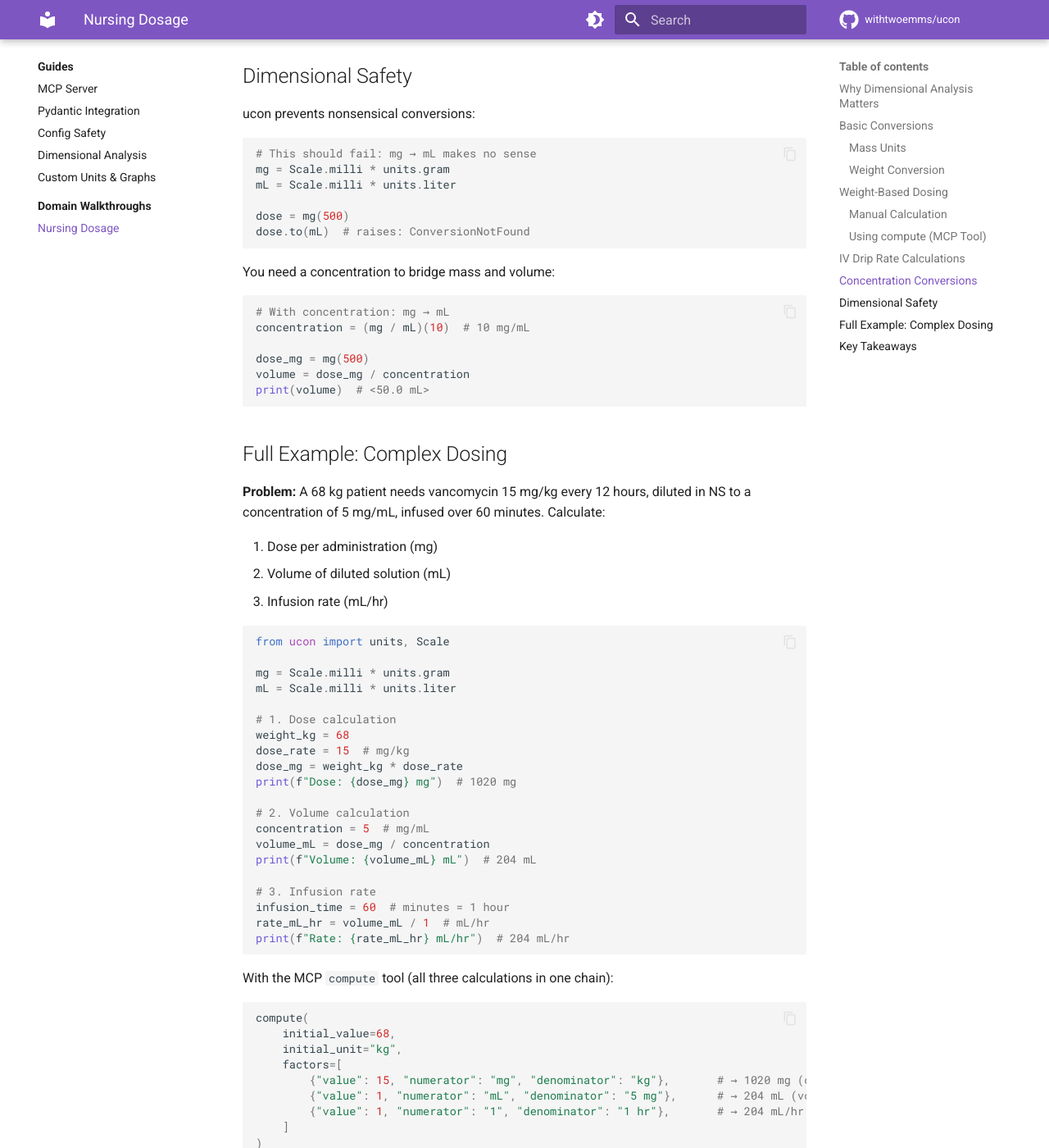
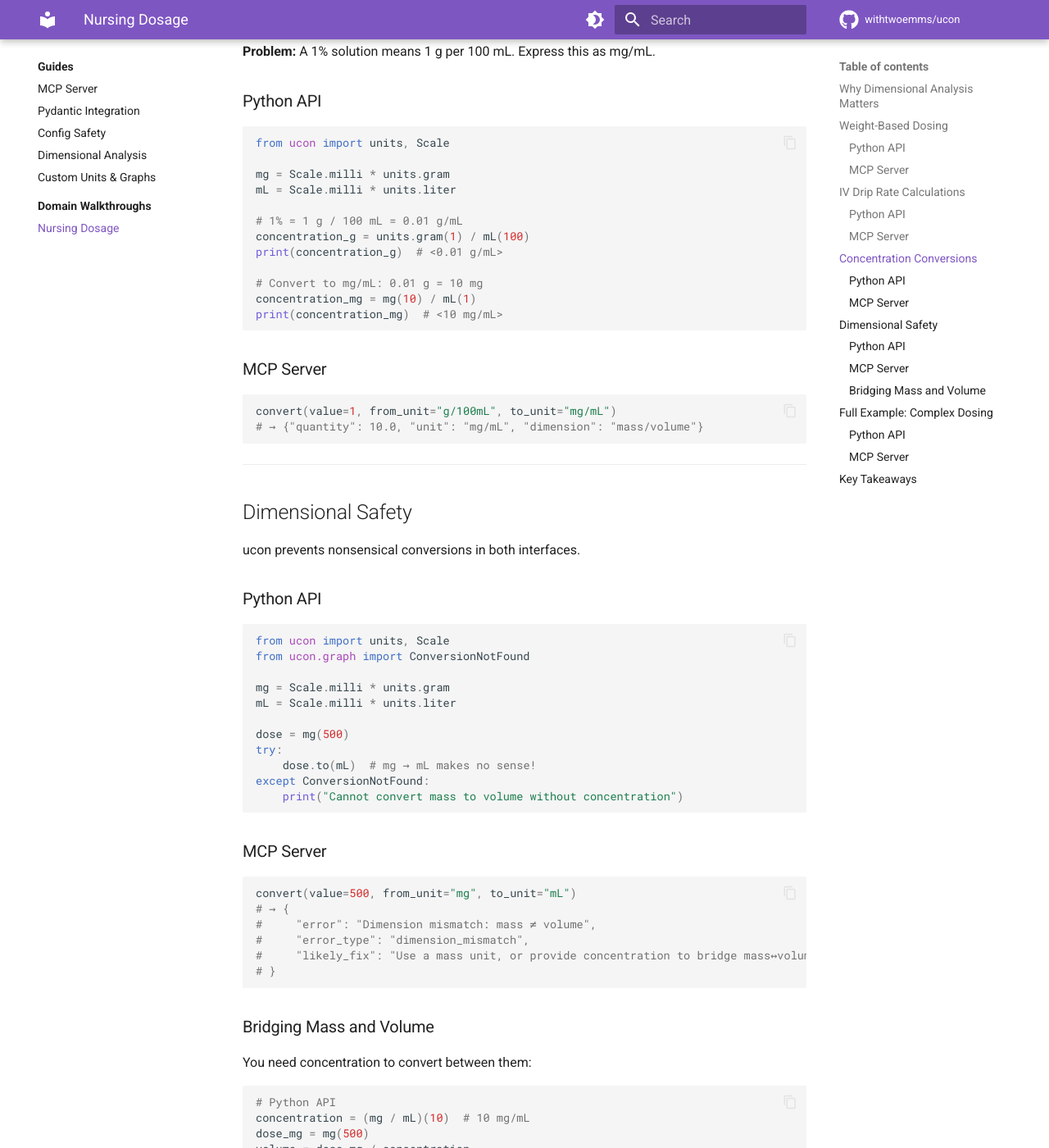
Before and after one commit to withtwoemms/ucon, an MkDocs documentation site: the page built from docs/guides/domain-walkthroughs/nursing-dosage.md, in a window 1280 px wide and 1400 px high, scrolled down 2961 px. Shown: the whole window at 82% size. Built offline with MkDocs 1.6.1 and Material for MkDocs 9.7.7, drawn with Linux system fonts in a browser that asks for light colours; comment, search, counter and statistics services are not loaded; some of the changed text lies outside the part shown.

Commit message:
better nursing dose domain guide formatting

````diff
--- a/docs/guides/domain-walkthroughs/nursing-dosage.md
+++ b/docs/guides/domain-walkthroughs/nursing-dosage.md
@@ -1,6 +1,11 @@
 # Nursing Dosage Calculations
 
 This walkthrough demonstrates dimensional analysis for medication dosing—a domain where unit errors can be fatal.
+
+Each example shows two approaches:
+
+- **Python API** — Direct use of ucon in your code
+- **MCP Server** — Via AI agents like Claude
 
 ## Why Dimensional Analysis Matters
 
@@ -12,36 +17,13 @@ Medication errors kill thousands of patients annually. Common mistakes:
 
 Dimensional analysis catches these errors by tracking units through every step.
 
-## Basic Conversions
-
-### Mass Units
-
-```python
-from ucon import units, Scale
-
-mg = Scale.milli * units.gram
-mcg = Scale.micro * units.gram
-
-# Convert 500 mcg to mg
-dose = mcg(500)
-print(dose.to(mg))  # <0.5 mg>
-```
-
-### Weight Conversion
-
-```python
-# Patient weight: 154 lb → kg
-kilogram = Scale.kilo * units.gram
-weight_lb = units.pound(154)
-weight_kg = weight_lb.to(kilogram)
-print(weight_kg)  # <69.85... kg>
-```
+---
 
 ## Weight-Based Dosing
 
 **Problem:** A 154 lb patient needs a drug dosed at 15 mg/kg/day, given every 8 hours (3 doses/day). What's the dose per administration?
 
-### Manual Calculation
+### Python API
 
 ```python
 from ucon import units, Scale
@@ -49,19 +31,20 @@ from ucon import units, Scale
 mg = Scale.milli * units.gram
 kg = Scale.kilo * units.gram
 
-# Convert weight
+# Step 1: Convert weight
 weight = units.pound(154).to(kg)
+print(weight)  # <69.84... kg>
 
-# Calculate daily dose
-daily_dose = weight.quantity * 15  # mg/day
-dose_per_admin = daily_dose / 3    # mg per dose
+# Step 2: Calculate daily dose
+daily_dose = mg(weight.quantity * 15)
+print(daily_dose)  # <1047.6... mg>
 
+# Step 3: Divide by doses per day
+dose_per_admin = daily_dose.quantity / 3
 print(f"{dose_per_admin:.1f} mg per dose")  # 349.2 mg per dose
 ```
 
-### Using `compute` (MCP Tool)
-
-The MCP [`compute`](../mcp-server.md#compute) tool tracks dimensions through each step. This is called via the MCP server (e.g., by Claude or another AI agent):
+### MCP Server
 
 ```python
 compute(
@@ -77,24 +60,47 @@ compute(
 
 **Step trace:**
 
-1. `154 lb` → mass
-2. `× (1 kg / 2.205 lb)` → mass (now in kg)
-3. `× (15 mg / kg*day)` → mass/time
-4. `× (1 day / 3 ea)` → mass/count
+| Step | Factor | Dimension | Result |
+|------|--------|-----------|--------|
+| 0 | 154 lb | mass | 154 lb |
+| 1 | × (1 kg / 2.205 lb) | mass | 69.84 kg |
+| 2 | × (15 mg / kg·day) | mass/time | 1047.6 mg/day |
+| 3 | × (1 day / 3 ea) | mass/count | **349.2 mg/ea** |
 
-**Result:** 349.2 mg/dose
+---
 
 ## IV Drip Rate Calculations
 
 **Problem:** Infuse 1000 mL over 8 hours using a drip set that delivers 15 drops/mL. What's the drip rate in drops/minute?
 
-First, define the `drop` unit (not in ucon's standard library):
+### Python API
+
+```python
+from ucon import units, Scale, Dimension
+from ucon.core import Unit
+
+mL = Scale.milli * units.liter
+
+# Define custom unit for drops (not in standard library)
+drop = Unit("drop", "gtt", Dimension.count, aliases=("gtt", "drop"))
+
+# Calculate
+total_drops = 1000 * 15  # 1000 mL × 15 drops/mL
+total_minutes = 8 * 60   # 8 hours × 60 min/hr
+rate = total_drops / total_minutes
+
+print(f"{rate:.1f} drops/min")  # 31.2 drops/min
+```
+
+### MCP Server
+
+First, define the `drop` unit:
 
 ```python
 define_unit(name="drop", dimension="count", aliases=["gtt", "drop"])
 ```
 
-Then calculate using the MCP `compute` tool:
+Then calculate:
 
 ```python
 compute(
@@ -110,9 +116,16 @@ compute(
 
 **Result:** 31.25 drops/min (round to 31 gtt/min)
 
+!!! note "Custom Units in MCP"
+    The `drop` unit isn't in ucon's standard library. Use `define_unit` to register it for the session before calling `compute`.
+
+---
+
 ## Concentration Conversions
 
 **Problem:** A 1% solution means 1 g per 100 mL. Express this as mg/mL.
+
+### Python API
 
 ```python
 from ucon import units, Scale
@@ -120,89 +133,136 @@ from ucon import units, Scale
 mg = Scale.milli * units.gram
 mL = Scale.milli * units.liter
 
-# 1% = 1 g / 100 mL
-concentration = units.gram(1) / mL(100)
-print(concentration)  # <0.01 g/mL>
+# 1% = 1 g / 100 mL = 0.01 g/mL
+concentration_g = units.gram(1) / mL(100)
+print(concentration_g)  # <0.01 g/mL>
 
-# Convert g to mg: 0.01 g/mL = 10 mg/mL
-# (1 g = 1000 mg, so 0.01 g = 10 mg)
+# Convert to mg/mL: 0.01 g = 10 mg
+concentration_mg = mg(10) / mL(1)
+print(concentration_mg)  # <10 mg/mL>
 ```
+
+### MCP Server
+
+```python
+convert(value=1, from_unit="g/100mL", to_unit="mg/mL")
+# → {"quantity": 10.0, "unit": "mg/mL", "dimension": "mass/volume"}
+```
+
+---
 
 ## Dimensional Safety
 
-ucon prevents nonsensical conversions:
+ucon prevents nonsensical conversions in both interfaces.
+
+### Python API
 
 ```python
-# This should fail: mg → mL makes no sense
+from ucon import units, Scale
+from ucon.graph import ConversionNotFound
+
 mg = Scale.milli * units.gram
 mL = Scale.milli * units.liter
 
 dose = mg(500)
-dose.to(mL)  # raises: ConversionNotFound
+try:
+    dose.to(mL)  # mg → mL makes no sense!
+except ConversionNotFound:
+    print("Cannot convert mass to volume without concentration")
 ```
 
-You need a concentration to bridge mass and volume:
+### MCP Server
 
 ```python
-# With concentration: mg → mL
+convert(value=500, from_unit="mg", to_unit="mL")
+# → {
+#     "error": "Dimension mismatch: mass ≠ volume",
+#     "error_type": "dimension_mismatch",
+#     "likely_fix": "Use a mass unit, or provide concentration to bridge mass↔volume"
+# }
+```
+
+### Bridging Mass and Volume
+
+You need concentration to convert between them:
+
+```python
+# Python API
 concentration = (mg / mL)(10)  # 10 mg/mL
-
 dose_mg = mg(500)
 volume = dose_mg / concentration
 print(volume)  # <50.0 mL>
 ```
 
+---
+
 ## Full Example: Complex Dosing
 
-**Problem:** A 68 kg patient needs vancomycin 15 mg/kg every 12 hours, diluted in NS to a concentration of 5 mg/mL, infused over 60 minutes. Calculate:
+**Problem:** A 68 kg patient needs vancomycin 15 mg/kg every 12 hours, diluted to a concentration of 5 mg/mL, infused over 60 minutes. Calculate:
 
 1. Dose per administration (mg)
 2. Volume of diluted solution (mL)
 3. Infusion rate (mL/hr)
+
+### Python API
 
 ```python
 from ucon import units, Scale
 
 mg = Scale.milli * units.gram
 mL = Scale.milli * units.liter
+kg = Scale.kilo * units.gram
+
+# Given
+weight = kg(68)
+dose_rate = 15  # mg/kg
+concentration = 5  # mg/mL
+infusion_time = 1  # hour (60 minutes)
 
 # 1. Dose calculation
-weight_kg = 68
-dose_rate = 15  # mg/kg
-dose_mg = weight_kg * dose_rate
-print(f"Dose: {dose_mg} mg")  # 1020 mg
+dose = mg(weight.quantity * dose_rate)
+print(f"Dose: {dose}")  # <1020 mg>
 
 # 2. Volume calculation
-concentration = 5  # mg/mL
-volume_mL = dose_mg / concentration
-print(f"Volume: {volume_mL} mL")  # 204 mL
+volume = mL(dose.quantity / concentration)
+print(f"Volume: {volume}")  # <204 mL>
 
 # 3. Infusion rate
-infusion_time = 60  # minutes = 1 hour
-rate_mL_hr = volume_mL / 1  # mL/hr
-print(f"Rate: {rate_mL_hr} mL/hr")  # 204 mL/hr
+rate = volume.quantity / infusion_time
+print(f"Rate: {rate} mL/hr")  # 204 mL/hr
 ```
 
-With the MCP `compute` tool (all three calculations in one chain):
+### MCP Server
+
+All three calculations in one chain:
 
 ```python
 compute(
     initial_value=68,
     initial_unit="kg",
     factors=[
-        {"value": 15, "numerator": "mg", "denominator": "kg"},       # → 1020 mg (dose)
-        {"value": 1, "numerator": "mL", "denominator": "5 mg"},      # → 204 mL (volume at 5 mg/mL)
-        {"value": 1, "numerator": "1", "denominator": "1 hr"},       # → 204 mL/hr (rate over 60 min)
+        {"value": 15, "numerator": "mg", "denominator": "kg"},
+        {"value": 1, "numerator": "mL", "denominator": "5 mg"},
+        {"value": 1, "numerator": "1", "denominator": "1 hr"},
     ]
 )
-# → 204 mL/hr infusion rate
 ```
 
-The step trace shows each intermediate result: 68 kg → 1020 mg → 204 mL → 204 mL/hr.
+**Step trace:**
+
+| Step | Factor | Result |
+|------|--------|--------|
+| 0 | 68 kg | 68 kg |
+| 1 | × (15 mg / kg) | 1020 mg |
+| 2 | × (1 mL / 5 mg) | 204 mL |
+| 3 | × (1 / 1 hr) | **204 mL/hr** |
+
+---
 
 ## Key Takeaways
 
 1. **Always track units** through every calculation step
-2. **Use dimensional analysis** to catch errors before they reach patients
-3. **Mass ≠ Volume** - you need concentration to convert between them
-4. **The step trace** in `compute` provides an audit trail for verification
+2. **Both approaches validate dimensions** — errors are caught, not silently computed
+3. **Mass ≠ Volume** — you need concentration to bridge them
+4. **MCP step traces** provide an audit trail for AI-assisted calculations
+5. **Python API** gives you full control for integration into applications
````
